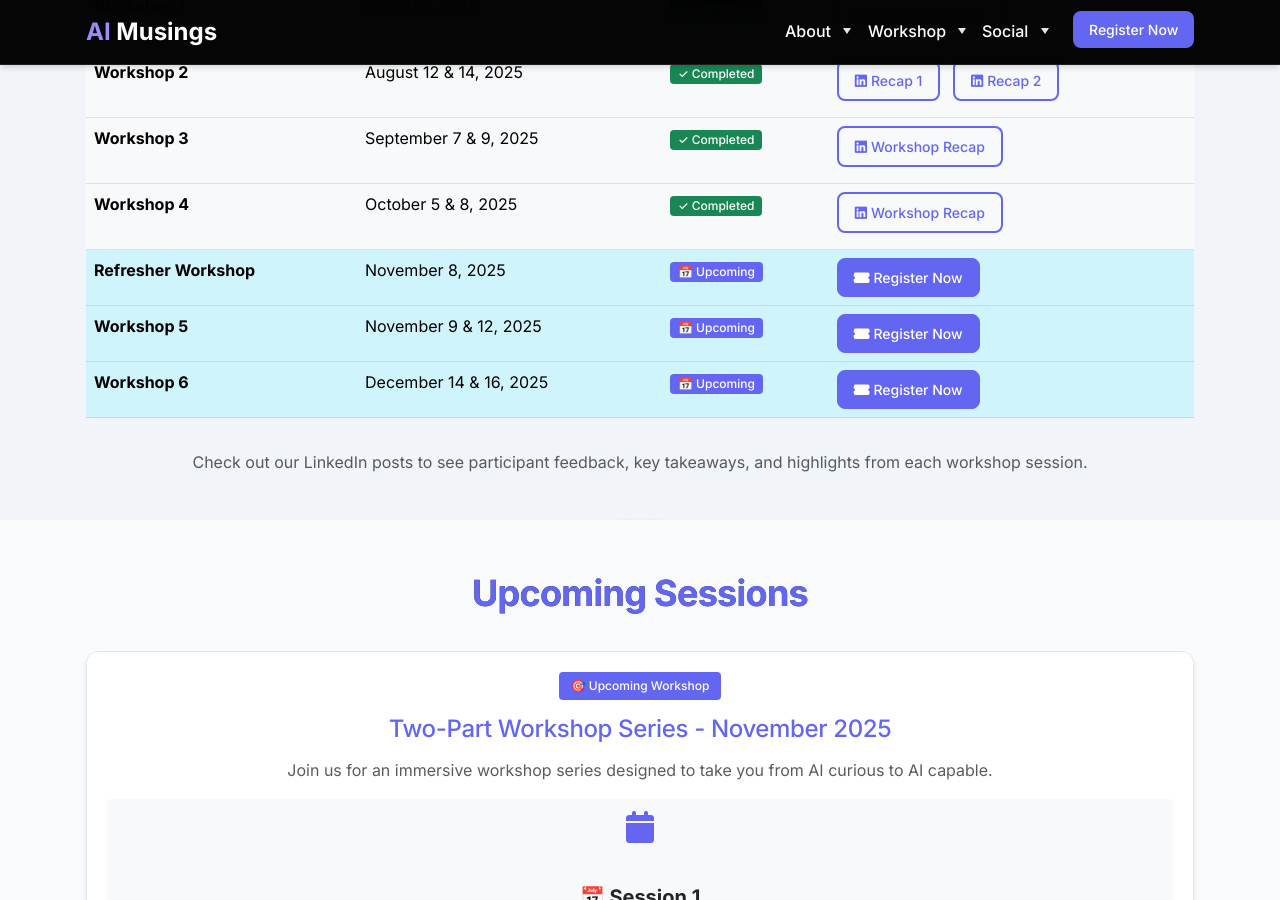
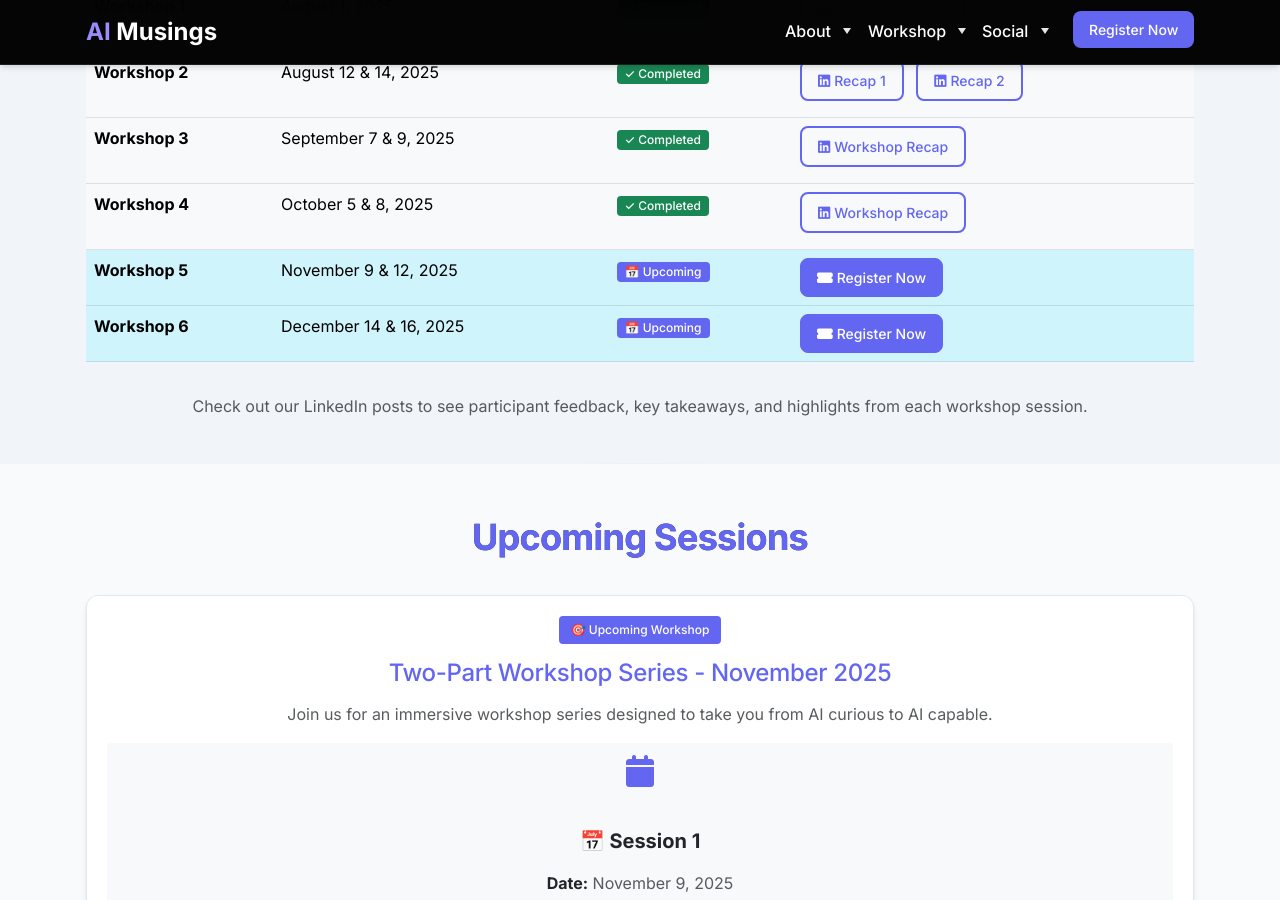
Before and after one commit to pulsarventures/aimusings.site, a Jekyll site: the page built from index.html, in a window 1280 px wide and 900 px high, scrolled down 10822 px. Built offline with Jekyll 4.4.1, drawn with Linux system fonts in a browser that asks for light colours; the list of posts is cut into pages by our own code.

Commit message:
remove nov 08

```diff
--- a/index.html
+++ b/index.html
@@ -974,16 +974,6 @@ title: "Accelerate Your AI Game: Learn, Apply, Build in One Immersive Session"
                                 </td>
                             </tr>
                             <tr class="table-info">
-                                <td><strong>Refresher Workshop</strong></td>
-                                <td>November 8, 2025</td>
-                                <td><span class="badge bg-primary">📅 Upcoming</span></td>
-                                <td>
-                                    <a href="https://www.tixtree.com/e/ai-accelerate-refresher-on-app-and-agent-toolkit-e4a7baee422b" target="_blank" class="btn btn-sm btn-primary">
-                                        <i class="fas fa-ticket-alt me-1"></i>Register Now
-                                    </a>
-                                </td>
-                            </tr>
-                            <tr class="table-info">
                                 <td><strong>Workshop 5</strong></td>
                                 <td>November 9 & 12, 2025</td>
                                 <td><span class="badge bg-primary">📅 Upcoming</span></td>
```
